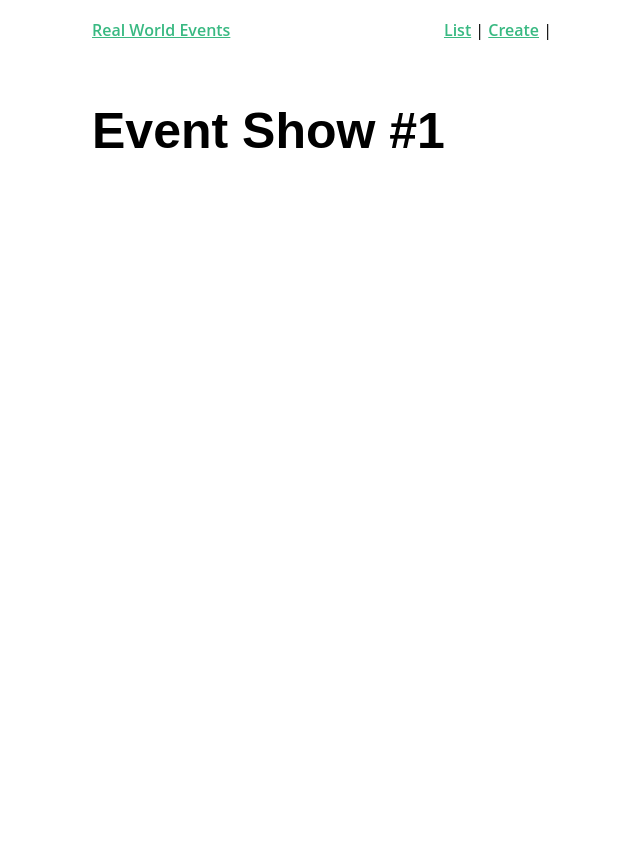
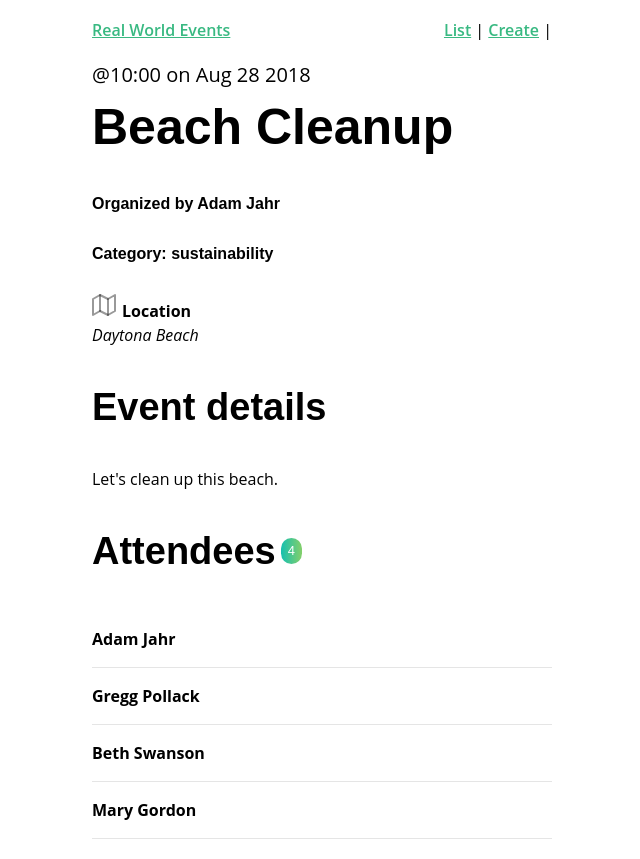
Before and after one commit to BakDavid96/real-world-vue, a Vue app: page /event/1 in a window 1280 px wide. Shown: the whole page, without its empty margins (318-958 px from the left). Before the commit the page ends 800 px from the top, so only its background shows below. Built offline with nearby package versions, Linux system fonts and the light colour scheme; data requests are answered from the project's data file.

Commit message:
Added axios API call to get data, created service for calls

```diff
--- /dev/null
+++ b/db.json
@@ -0,0 +1,76 @@
+{
+  "events": [
+    {
+      "id": 1,
+      "title": "Beach Cleanup",
+      "date": "Aug 28 2018",
+      "time": "10:00",
+      "location": "Daytona Beach",
+      "description": "Let's clean up this beach.",
+      "organizer": "Adam Jahr",
+      "category": "sustainability",
+      "attendees": [
+        {
+          "id": "abc123",
+          "name": "Adam Jahr"
+        },
+        {
+          "id": "def456",
+          "name": "Gregg Pollack"
+        },
+        {
+          "id": "ghi789",
+          "name": "Beth Swanson"
+        },
+        {
+          "id": "jkl101",
+          "name": "Mary Gordon"
+        }
+      ]
+    },
+    {
+      "id": 2,
+      "title": "Park Cleanup",
+      "date": "Nov 12 2018",
+      "time": "12:00",
+      "location": "132 N Magnolia Street, Orlando, Florida",
+      "description": "We're going to clean up this park.",
+      "organizer": "Adam Jahr",
+      "category": "nature",
+      "attendees": [
+        {
+          "id": "ghi789",
+          "name": "Beth Swanson"
+        },
+        {
+          "id": "jkl101",
+          "name": "Mary Gordon"
+        }
+      ]
+    },
+    {
+      "id": 3,
+      "title": "Pet Adoption Day",
+      "date": "Dec 2 2018",
+      "time": "12:00",
+      "location": "132 N Magnolia Street, Orlando, Florida",
+      "description": "Help animals find new homes.",
+      "organizer": "Gregg Pollack",
+      "category": "animal welfare",
+      "attendees": [
+        {
+          "id": "abc123",
+          "name": "Adam Jahr"
+        },
+        {
+          "id": "ghi789",
+          "name": "Beth Swanson"
+        },
+        {
+          "id": "jkl101",
+          "name": "Mary Gordon"
+        }
+      ]
+    }
+  ]
+}
--- a/package.json
+++ b/package.json
@@ -8,6 +8,7 @@
     "lint": "vue-cli-service lint"
   },
   "dependencies": {
+    "axios": "^1.3.3",
     "core-js": "^3.8.3",
     "feather-icons": "^4.29.0",
     "lodash": "^4.17.21",
--- a/src/components/BaseIcon.vue
+++ b/src/components/BaseIcon.vue
@@ -1,5 +1,8 @@
 <template>
-  <div class="icon-wrapper" v-html="svg"></div>
+  <div>
+    <div class="icon-wrapper" v-html="svg"></div>
+    <slot></slot>
+  </div>
 </template>
 
 <script>
--- a/src/components/EventCard.vue
+++ b/src/components/EventCard.vue
@@ -1,32 +1,22 @@
 <template>
   <router-link
     class="event-link"
-    :to="{ name: 'event-show', params: { id: '1' } }"
+    :to="{ name: 'event-show', params: { id: event.id } }"
   >
     <div class="event-card -shadow">
       <span class="eyebrow">@{{ event.time }} on {{ event.date }}</span>
       <h4 class="title">{{ event.title }}</h4>
-      <BaseIcon name="users" />
-      <span>{{ event.attendees.length }} attending</span>
-    </div></router-link
-  >
+      <BaseIcon name="users">
+        <span>{{ event.attendees.length }} attending</span></BaseIcon
+      >
+    </div>
+  </router-link>
 </template>
 
 <script>
 export default {
-  data() {
-    return {
-      event: {
-        id: 1,
-        title: 'Beach Cleanup',
-        date: 'Tues Aug 19, 2023',
-        time: '6:00',
-        attendees: [
-          { id: 'abc123', name: 'David Bak' },
-          { id: 'abc124', name: 'George Zak' },
-        ],
-      },
-    }
+  props: {
+    event: Object,
   },
 }
 </script>
--- /dev/null
+++ b/src/services/EventService.js
@@ -0,0 +1,19 @@
+import axios from 'axios'
+
+const apiClient = axios.create({
+  baseURL: 'http://localhost:3000',
+  withCredentials: false,
+  headers: {
+    Accept: 'application/json',
+    'Content-Type': 'application/json',
+  },
+})
+
+export default {
+  getEvents() {
+    return apiClient.get('/events')
+  },
+  getEvent(id) {
+    return apiClient.get('/events/' + id)
+  },
+}
--- a/src/views/EventList.vue
+++ b/src/views/EventList.vue
@@ -2,15 +2,31 @@
   <div>
     <h1>Event Listing</h1>
 
-    <EventCard />
+    <EventCard v-for="event in events" :key="event.id" :event="event" />
   </div>
 </template>
 
 <script>
 import EventCard from '@/components/EventCard.vue'
+import EventService from '@/services/EventService.js'
+
 export default {
   components: {
     EventCard,
+  },
+  data() {
+    return {
+      events: [],
+    }
+  },
+  created() {
+    EventService.getEvents()
+      .then((response) => {
+        this.events = response.data
+      })
+      .catch((error) => {
+        console.log('There was an error: ', error.response)
+      })
   },
 }
 </script>
--- a/src/views/EventShow.vue
+++ b/src/views/EventShow.vue
@@ -1,11 +1,72 @@
 <template>
-  <h1>Event Show #{{ id }}</h1>
+  <div>
+    <div class="event-header">
+      <span class="eyebrow">@{{ event.time }} on {{ event.date }}</span>
+      <h1 class="title">{{ event.title }}</h1>
+      <h5>Organized by {{ event.organizer }}</h5>
+      <h5>Category: {{ event.category }}</h5>
+    </div>
+    <BaseIcon name="map"><strong>Location</strong></BaseIcon>
+    <address>{{ event.location }}</address>
+    <h2>Event details</h2>
+    <p>{{ event.description }}</p>
+    <h2>
+      Attendees
+      <span class="badge -fill-gradient">{{
+        event.attendees ? event.attendees.length : 0
+      }}</span>
+    </h2>
+    <ul class="list-group">
+      <li
+        v-for="(attendee, index) in event.attendees"
+        :key="index"
+        class="list-item"
+      >
+        <b>{{ attendee.name }}</b>
+      </li>
+    </ul>
+  </div>
 </template>
 
 <script>
+import EventService from '@/services/EventService.js'
+
 export default {
   props: ['id'],
+  data() {
+    return {
+      event: {},
+    }
+  },
+  created() {
+    EventService.getEvent(this.id)
+      .then((response) => {
+        this.event = response.data
+      })
+      .catch((error) => {
+        console.log('There was an error: ', error.response)
+      })
+  },
 }
 </script>
 
-<style></style>
+<style scoped>
+.location {
+  margin-bottom: 0;
+}
+.location > .icon {
+  margin-left: 10px;
+}
+.event-header > .title {
+  margin: 0;
+}
+.list-group {
+  margin: 0;
+  padding: 0;
+  list-style: none;
+}
+.list-group > .list-item {
+  padding: 1em 0;
+  border-bottom: solid 1px #e5e5e5;
+}
+</style>
```
Also changed, not shown: 1 other file (tests, documents, lock files or other folders).
